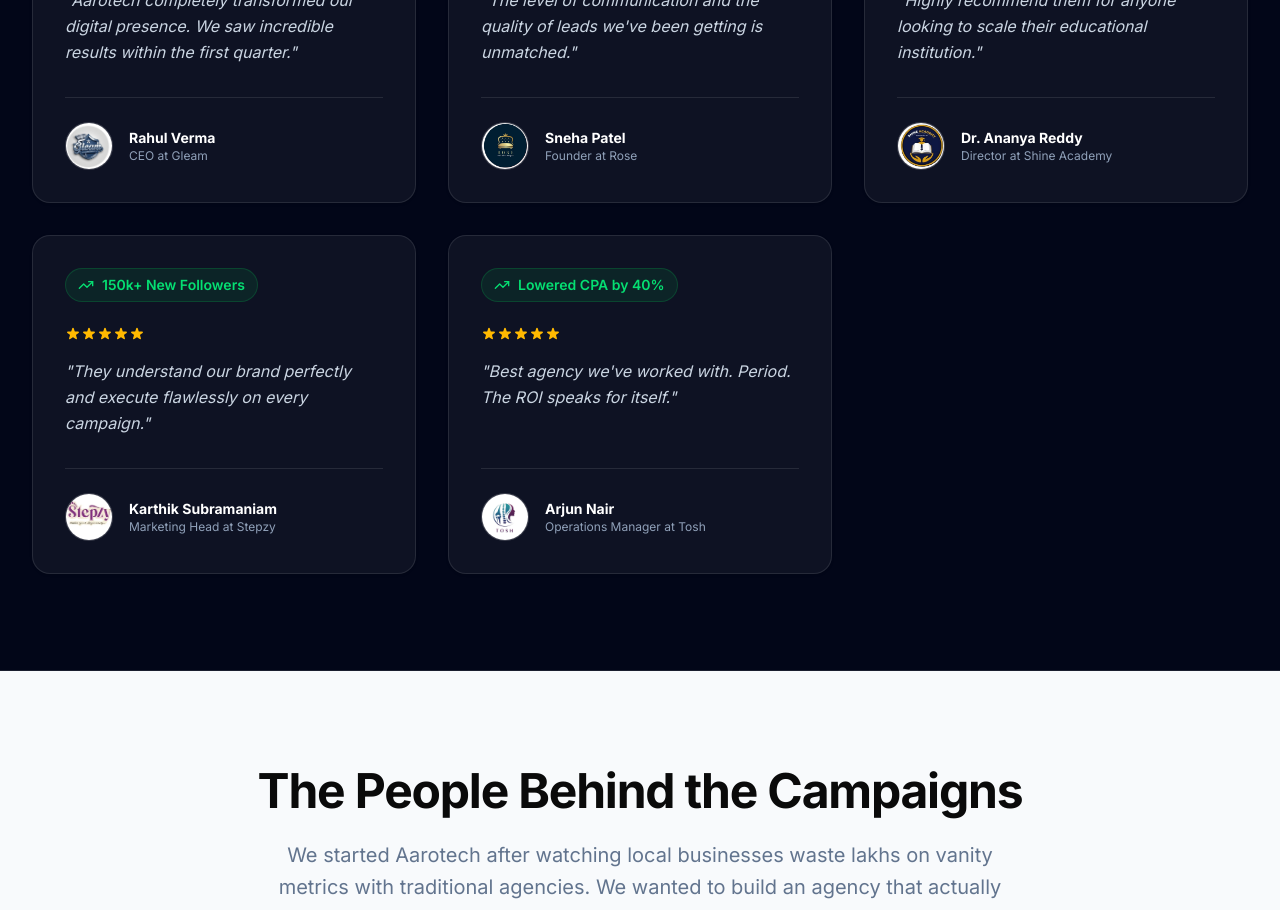
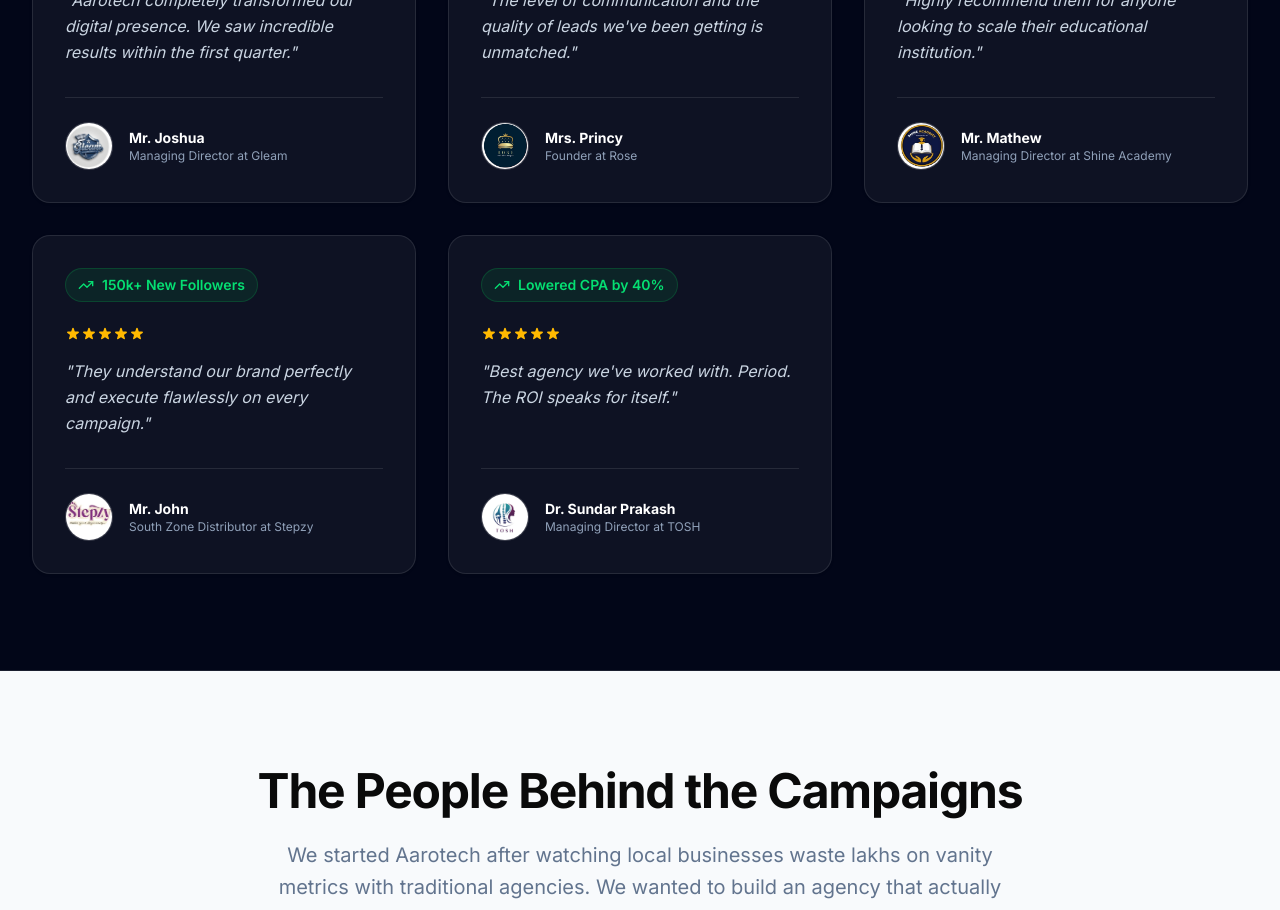
Before and after one commit to Suriyag1614/aarotech, a Next.js app: page / in a window 1280 px wide. Shown: the part 8180-9090 px from the top of the page. Built offline with nearby package versions, Linux system fonts and the light colour scheme; no server answers.

Commit message:
Popup Form Re-Setup

```diff
--- a/src/data/content.ts
+++ b/src/data/content.ts
@@ -189,8 +189,8 @@ export const testimonials: Array<{ id: string, quote: string, author: string, ro
   {
     id: "t1",
     quote: "Aarotech completely transformed our digital presence. We saw incredible results within the first quarter.",
-    author: "Rahul Verma",
-    role: "CEO",
+    author: "Mr. Joshua",
+    role: "Managing Director",
     company: "Gleam",
     resultAchieved: "200% Increase in Leads",
     photo: "/images/client-logos/gleam.jpeg",
@@ -198,7 +198,7 @@ export const testimonials: Array<{ id: string, quote: string, author: string, ro
   {
     id: "t2",
     quote: "The level of communication and the quality of leads we've been getting is unmatched.",
-    author: "Sneha Patel",
+    author: "Mrs. Princy",
     role: "Founder",
     company: "Rose",
     resultAchieved: "Tripled Revenue in 6 Months",
@@ -207,8 +207,8 @@ export const testimonials: Array<{ id: string, quote: string, author: string, ro
   {
     id: "t3",
     quote: "Highly recommend them for anyone looking to scale their educational institution.",
-    author: "Dr. Ananya Reddy",
-    role: "Director",
+    author: "Mr. Mathew",
+    role: "Managing Director",
     company: "Shine Academy",
     resultAchieved: "50% Higher Enrollment",
     photo: "/images/client-logos/shine-academy.jpeg",
@@ -216,8 +216,8 @@ export const testimonials: Array<{ id: string, quote: string, author: string, ro
   {
     id: "t4",
     quote: "They understand our brand perfectly and execute flawlessly on every campaign.",
-    author: "Karthik Subramaniam",
-    role: "Marketing Head",
+    author: "Mr. John",
+    role: "South Zone Distributor",
     company: "Stepzy",
     resultAchieved: "150k+ New Followers",
     photo: "/images/client-logos/stepzy.jpeg",
@@ -225,9 +225,9 @@ export const testimonials: Array<{ id: string, quote: string, author: string, ro
   {
     id: "t5",
     quote: "Best agency we've worked with. Period. The ROI speaks for itself.",
-    author: "Arjun Nair",
-    role: "Operations Manager",
-    company: "Tosh",
+    author: "Dr. Sundar Prakash",
+    role: "Managing Director",
+    company: "TOSH",
     resultAchieved: "Lowered CPA by 40%",
     photo: "/images/client-logos/tosh.jpeg",
   }
```
